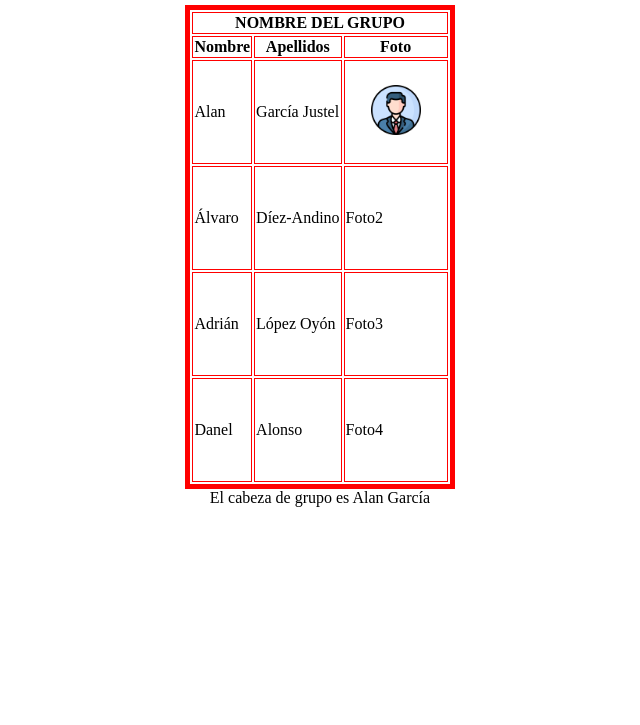
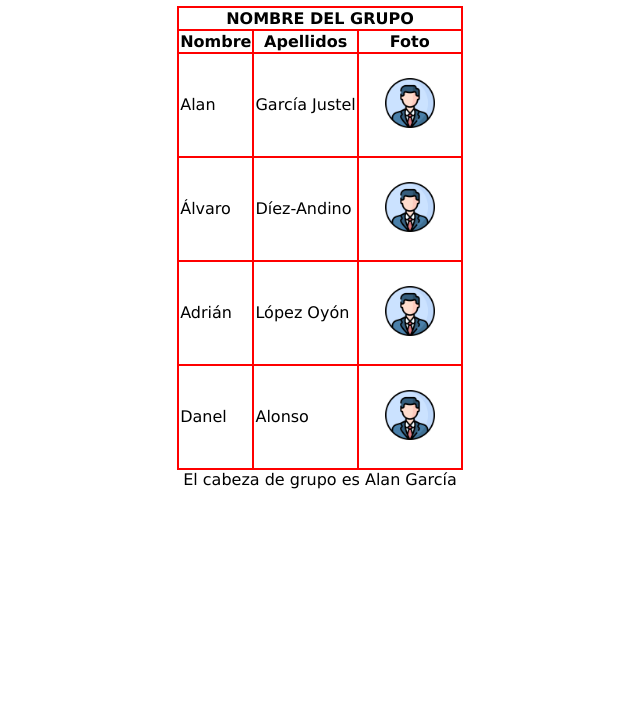
Before and after one commit to Strawberryai/MenuInstalacion, a plain HTML site: page src/nginx/index.html in a window 1280 px wide. Shown: the part 75-800 px from the top of the page, without its empty margins (320-960 px from the left). Drawn offline with Linux system fonts and the light colour scheme.

Commit message:
Finalmente terminado
Update del readme y del index.html

```diff
--- a/src/nginx/index.html
+++ b/src/nginx/index.html
@@ -6,10 +6,23 @@
     <title>NOMBRE DEL GRUPO</title>
  </head>
  <body>
+    <style>
+        :root{
+            font-family: 'Lucida Sans', 'Lucida Sans Regular', 'Lucida Grande', 'Lucida Sans Unicode', Geneva, Verdana, sans-serif;
+        }
+
+        table, td, th{
+            border: 2px red solid;
+        }
+
+        table{
+            border-collapse: collapse;
+        }
+    </style>
     <center>
         <h1>NOMBRE DEL GRUPO</h1>
     </center>
-    <table border="5" bordercolor="red" align="center">
+    <table align="center">
         <tr>
             <th colspan="3">NOMBRE DEL GRUPO</th>
         </tr>
@@ -23,24 +36,36 @@
             <td>García Justel</th>
             <td border=3 height=100 width=100>
                 <center>
-                    <img src="static/img/profile.png" alt="Foto1" width="50" height="50">
+                    <img src="static/img/profile1.png" alt="Foto1" width="50" height="50">
                 </center>
             </th>
         </tr>
         <tr>
             <td>Álvaro</th>
             <td>Díez-Andino</th>
-            <td border=3 height=100 width=100>Foto2</th>
+            <td border=3 height=100 width=100>
+                <center>
+                    <img src="static/img/profile1.png" alt="Foto2" width="50" height="50">
+                </center>
+            </th>
         </tr>
         <tr>
             <td>Adrián</th>
             <td>López Oyón</th>
-            <td border=3 height=100 width=100>Foto3</th>
+            <td border=3 height=100 width=100>
+                <center>
+                    <img src="static/img/profile1.png" alt="Foto3" width="50" height="50">
+                </center>
+            </th>
         </tr>
         <tr>
             <td>Danel</th>
             <td>Alonso</th>
-            <td border=3 height=100 width=100>Foto4</th>
+            <td border=3 height=100 width=100>
+                <center>
+                    <img src="static/img/profile1.png" alt="Foto4" width="50" height="50">
+                </center>
+            </th>
         </tr>
     </table>
     <center>
```
Also changed, not shown: src/EHU_analisisdesentimiento/public_html/templates/formulario.html (+9 -7 lines), src/nginx/static/img/profile1.png (renamed from src/nginx/static/img/profile.png), 2 other files.
